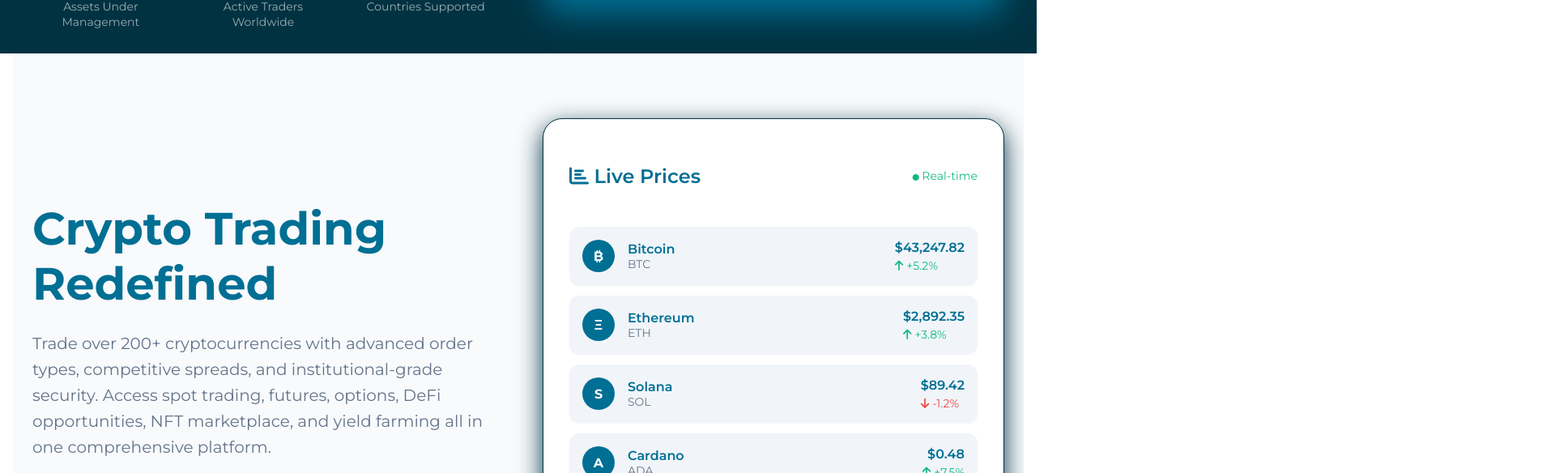
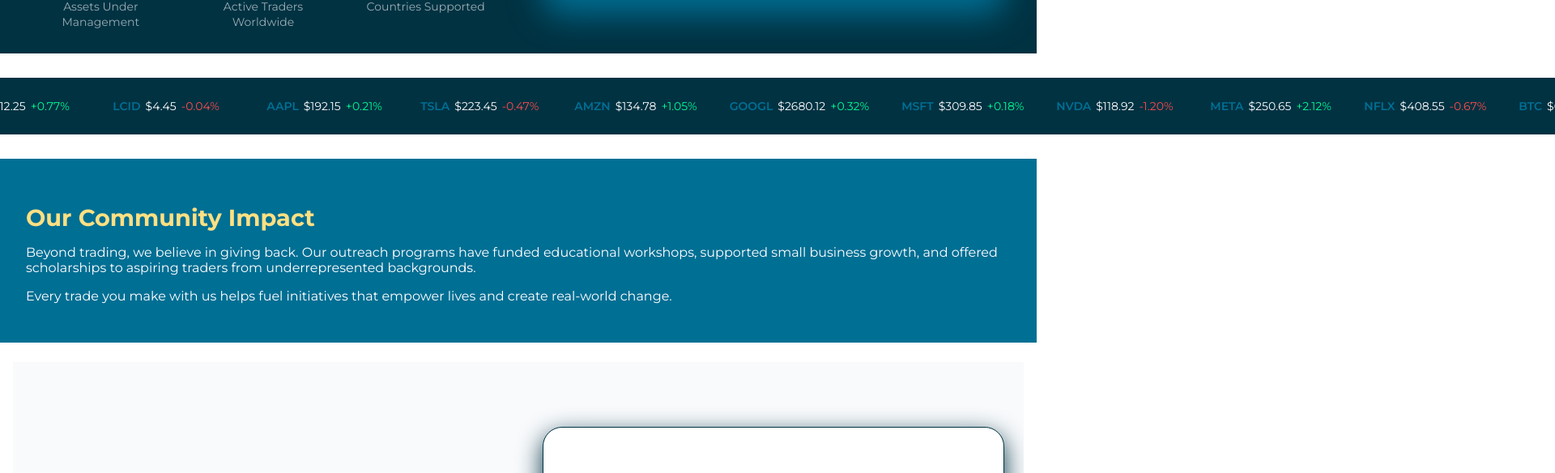
Before and after one commit to kidgideon/metatradecommunity, a React (Vite) app: page / in a window 1280 px wide. Shown: the part 892-1476 px from the top of the page at 81% size, 1920 px wide, since content can reach past the window. Built offline with nearby package versions, Linux system fonts and the light colour scheme.

Commit message:
updating home page

```diff
--- /dev/null
+++ b/components/community.jsx
@@ -0,0 +1,31 @@
+export default function CommunityImpact() {
+  const styles = {
+    container: {
+      padding: "2rem",
+      backgroundColor: "#006f94",
+      color: "white",
+      marginBottom: "1.5rem",
+    },
+    heading: {
+      fontSize: "1.8rem",
+      marginBottom: "1rem",
+      color: "#ffe082",
+    },
+  };
+
+  return (
+    <div style={styles.container}>
+      <h2 style={styles.heading}>Our Community Impact</h2>
+      <p>
+        Beyond trading, we believe in giving back. Our outreach programs have
+        funded educational workshops, supported small business growth, and
+        offered scholarships to aspiring traders from underrepresented
+        backgrounds.
+      </p>
+      <p>
+        Every trade you make with us helps fuel initiatives that empower lives
+        and create real-world change.
+      </p>
+    </div>
+  );
+}
--- /dev/null
+++ b/components/education.jsx
@@ -0,0 +1,31 @@
+export default function EducationHub() {
+  const styles = {
+    container: {
+      padding: "2rem",
+      backgroundColor: "#eaf4f6",
+      color: "#003242",
+      marginBottom: "1.5rem",
+      border: "1px solid #006f94",
+    },
+    heading: {
+      fontSize: "1.8rem",
+      color: "#006f94",
+      marginBottom: "1rem",
+    },
+  };
+
+  return (
+    <div style={styles.container}>
+      <h2 style={styles.heading}>Meta Education Hub</h2>
+      <p>
+        Knowledge is the most powerful currency. Through the Meta Education
+        Hub, members gain access to webinars, trading simulations, strategy
+        breakdowns, and one-on-one coaching sessions with experienced traders.
+      </p>
+      <p>
+        Whether you’re a beginner or seasoned investor, our tailored learning
+        paths ensure you’re always ahead of market trends.
+      </p>
+    </div>
+  );
+}
--- /dev/null
+++ b/components/vison.jsx
@@ -0,0 +1,31 @@
+export default function VisionStatement() {
+  const styles = {
+    container: {
+      padding: "2rem",
+      backgroundColor: "#003242",
+      color: "white",
+      marginBottom: "1.5rem",
+      textAlign: "center",
+    },
+    heading: {
+      fontSize: "2rem",
+      marginBottom: "1rem",
+      color: "#00bcd4",
+    },
+    quote: {
+      fontStyle: "italic",
+      fontSize: "1.2rem",
+    },
+  };
+
+  return (
+    <div style={styles.container}>
+      <h2 style={styles.heading}>Our Vision</h2>
+      <p style={styles.quote}>
+        "To create a world-class trading community where knowledge, trust, and
+        opportunity converge — empowering every member to achieve financial
+        freedom."
+      </p>
+    </div>
+  );
+}
--- /dev/null
+++ b/pages/abouttrading.jsx
@@ -0,0 +1,33 @@
+export default function AboutTrading() {
+  const styles = {
+    container: {
+      padding: "2rem",
+      backgroundColor: "#003242",
+      color: "white",
+      lineHeight: "1.6",
+      marginBottom: "1.5rem",
+    },
+    heading: {
+      fontSize: "1.8rem",
+      marginBottom: "1rem",
+      color: "#00bcd4",
+    },
+  };
+
+  return (
+    <div style={styles.container}>
+      <h2 style={styles.heading}>Why Trading Matters</h2>
+      <p>
+        In today’s fast-paced global economy, trading is more than just buying
+        and selling — it’s a bridge that connects opportunities across borders.
+        At Meta Trading Community, we equip our members with the tools,
+        knowledge, and network they need to thrive in forex, crypto, and
+        commodities markets.
+      </p>
+      <p>
+        Our focus is not just on profits, but on building financial literacy and
+        resilience so our community can grow together sustainably.
+      </p>
+    </div>
+  );
+}
--- a/pages/home.jsx
+++ b/pages/home.jsx
@@ -1,27 +1,41 @@
-import { useEffect, useState } from "react";
-import { useNavigate } from "react-router-dom";
-import { motion } from "framer-motion";
 import "../styles/home.css"
 import NavBar from "../components/NavBar";
 import Footer from "../components/footer";
-import logo from "../images/logo.jpg";
-import tradeChart from "../images/tradeimage.webp";
-import crypto from "../images/crypto2x.jpg";
 import Hero from "../components/hero";
 import Advantages from "../components/advantages";
 import CryptoSpotlight from "../components/cryptospotlight";
 import Features from "../components/features";
 import Trust from "../components/trust";
+import SlideStocks from "../components/slidestock";
+import AboutTrading from "./abouttrading";
+import Partnerships from "./partner";
+import CommunityImpact from "../components/community";
+import EducationHub from "../components/education";
+import VisionStatement from "../components/vison";
+import Etf from "../components/etf";
+
 const Home = () => {
 
   return (
     <div className="home-page-container">
       <NavBar />
       <Hero/>
+      <div style={{margin: "30px 0px"}}>
+  <SlideStocks/>
+      </div>
+      <CommunityImpact/>
       <CryptoSpotlight/>
       <Features/>
+      <EducationHub/>
       <Trust/>
+      <VisionStatement/>
+      <div style={{width: "95%", margin: "20px 0px"}} >
+<Etf/>
+      </div>
+
       <Advantages/>
+       <AboutTrading/>
+        <Partnerships/>
       <Footer />
     </div>
   );
--- /dev/null
+++ b/pages/partner.jsx
@@ -0,0 +1,33 @@
+export default function Partnerships() {
+  const styles = {
+    container: {
+      padding: "2rem",
+      backgroundColor: "#f5f9fa",
+      color: "#003242",
+      borderLeft: "6px solid #006f94",
+      borderRadius: "6px",
+      marginBottom: "1.5rem",
+    },
+    heading: {
+      fontSize: "1.8rem",
+      color: "#006f94",
+      marginBottom: "1rem",
+    },
+  };
+
+  return (
+    <div style={styles.container}>
+      <h2 style={styles.heading}>Our Strategic Partnerships</h2>
+      <p>
+        Over the years, Meta Trading Community has partnered with reputable
+        brokerages, fintech innovators, and global financial educators to bring
+        exclusive benefits to our members.
+      </p>
+      <p>
+        These partnerships allow us to provide lower trading fees, early access
+        to emerging markets, and mentorship from industry veterans — giving our
+        traders the edge they need to succeed.
+      </p>
+    </div>
+  );
+}
```
